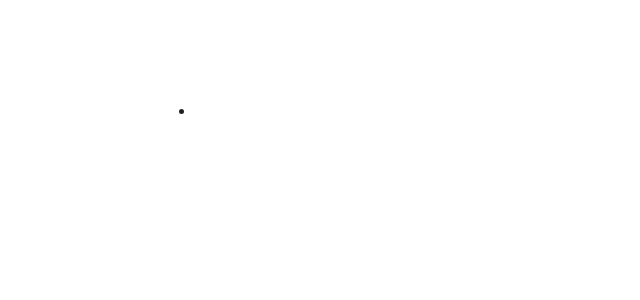
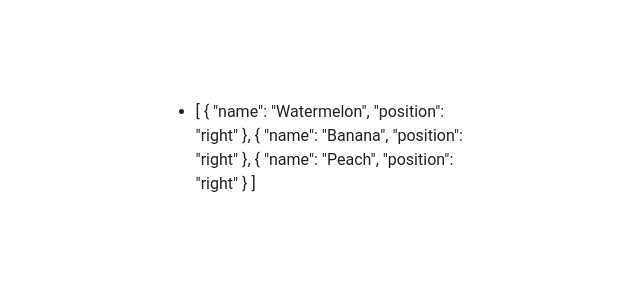
Before and after one commit to daxi0823/iimon_frontC, a Vue app: page / in a window 1280 px wide. Shown: the top 300 px of the page, without its empty margins (271-911 px from the left). Built offline with nearby package versions, Linux system fonts and the light colour scheme; the HTML template or start-up script is replaced by a standard one.

Commit message:
component修正

```diff
--- a/src/components/rightItems.vue
+++ b/src/components/rightItems.vue
@@ -1,7 +1,7 @@
 <template>
   <div>
     <ul>
-      <li>{{rightItems.name}}</li>
+      <li>{{rightItems}}</li>
     </ul>
   </div>
 </template>
```
